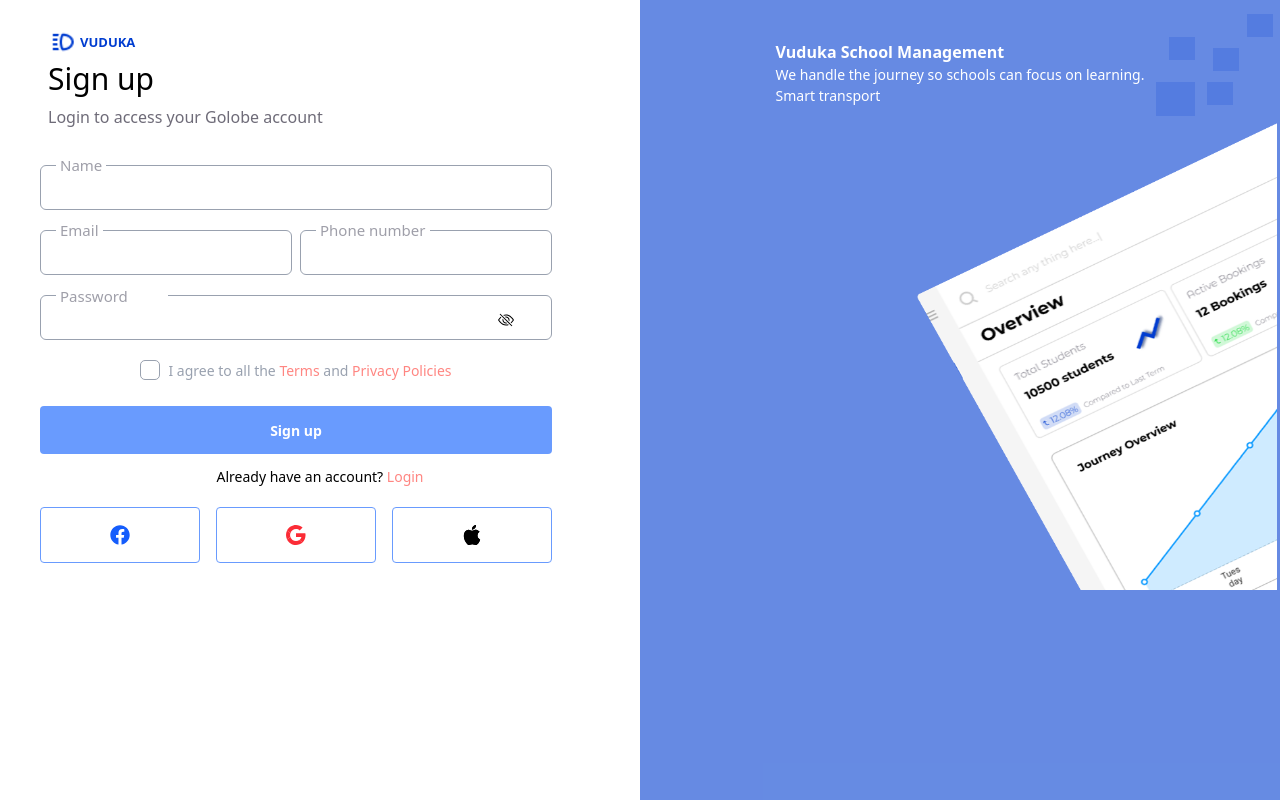
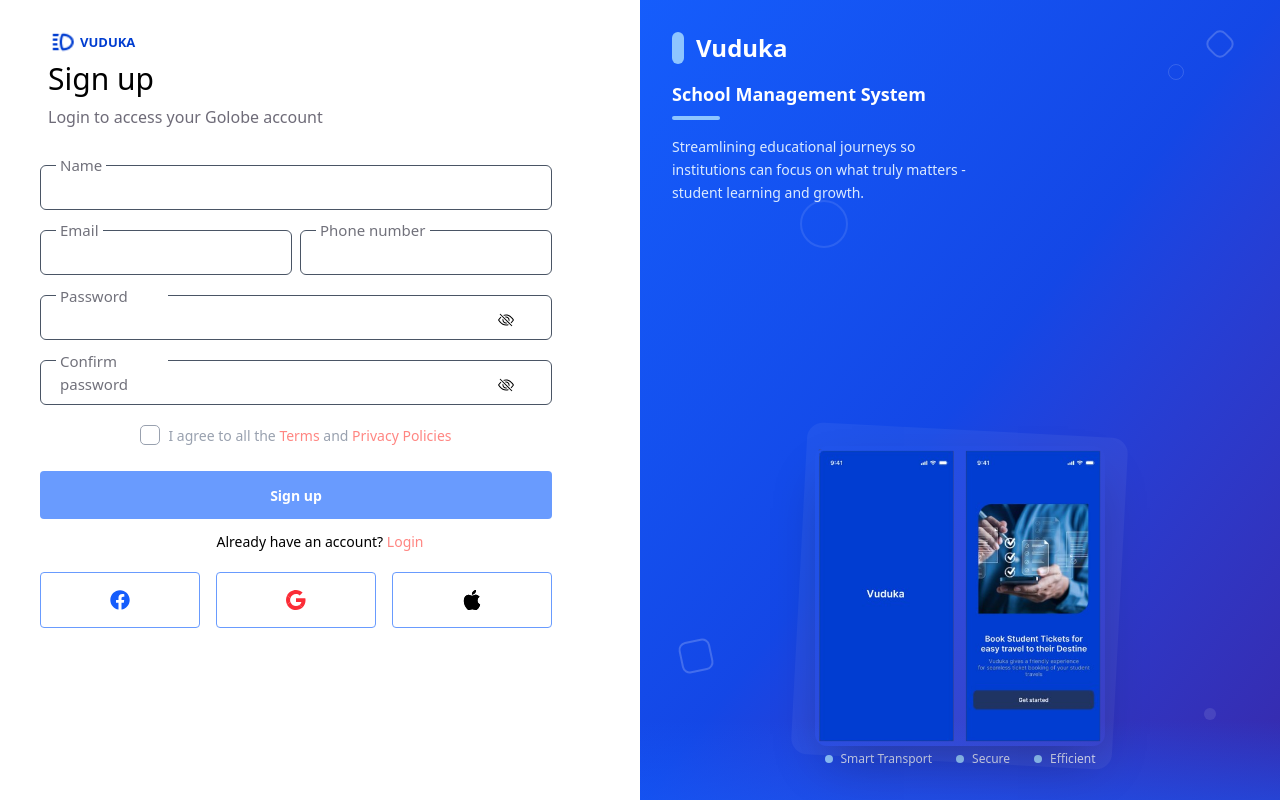
Before and after one commit to ETIX-Enterprise/SchoolFront, a React (Vite) app: page /Signup in a window 1280 px wide. Built offline with nearby package versions, Linux system fonts and the light colour scheme.

Commit message:
Refining the auth design

```diff
--- a/src/Auth/Login.tsx
+++ b/src/Auth/Login.tsx
@@ -139,28 +139,68 @@
         </div>
       </div>
       {/* aside description */}
-      <div className="w-1/2 sm:block hidden h-full p-5 bg-[#003DD099] ">
-            <div className="flex">
-        <div className="bg-[#003DD02E] w-[26px] h-[23px] absolute top-[14px] left-[1247px]"></div>
-        <div className="bg-[#003DD02E] w-[26px] h-[23px] absolute top-[37px] left-[1169px]"></div>
-        <div className="bg-[#003DD02E] w-[39px] h-[34px] absolute top-[82px] left-[1156px]"></div>
-        <div className="bg-[#003DD02E] w-[26px] h-[23px] absolute top-[82px] left-[1207px]"></div>
-        <div className="bg-[#003DD02E] w-[26px] h-[23px] absolute top-[48px] left-[1213px]"></div>
+<div className="w-1/2 sm:block hidden h-full p-8 bg-gradient-to-br from-blue-600 via-blue-700 to-indigo-800 relative overflow-hidden">
+  {/* Modern Decorative Elements */}
+  <div className="absolute inset-0">
+    <div className="absolute top-8 right-12 w-6 h-6 border-2 border-white/20 rounded-lg transform rotate-45"></div>
+    <div className="absolute top-16 right-24 w-4 h-4 border border-white/15 rounded-full"></div>
+    <div className="absolute bottom-32 left-10 w-8 h-8 border-2 border-white/20 rounded-lg transform -rotate-12"></div>
+    <div className="absolute bottom-20 right-16 w-3 h-3 bg-white/10 rounded-full"></div>
+    <div className="absolute top-1/4 left-1/4 w-12 h-12 border-2 border-white/10 rounded-full"></div>
+  </div>
+
+  {/* Content Container */}
+  <div className="relative z-10 h-full flex flex-col">
+    {/* Header Section */}
+    <div className="text-left mb-12">
+      <div className="flex items-center space-x-3 mb-4">
+        <div className="w-3 h-8 bg-blue-300 rounded-full"></div>
+        <h1 className="text-2xl font-bold text-white">Vuduka</h1>
       </div>
-      <div className="">
-        <div className="p-5 flex justify-center">
-          <div className="">
-          <h1 className='text-white text-[16px]  font-bold'>Vuduka School Management</h1>
-          <p className='font-normal text-[14px] text-white'>
-            We handle the journey so schools can focus on learning.
-            <br/>
-            Smart transport
-          </p>
+      <p className="text-white text-lg font-semibold mb-2">
+        School Management System
+      </p>
+      <div className="w-12 h-1 bg-blue-300 rounded-full mb-4"></div>
+      <p className="text-blue-100 text-sm leading-relaxed max-w-xs">
+        Streamlining educational journeys so institutions can focus
+        on what truly matters - student learning and growth.
+      </p>
+    </div>
+
+    {/* Image Section */}
+    <div className="flex-1 flex items-end justify-center">
+      <div className="relative">
+        <div className="absolute -inset-4 bg-white/5 rounded-2xl transform rotate-3"></div>
+        <img
+          src={landing}
+          alt="School Management Dashboard Preview"
+          className="relative w-full max-w-sm sm:h-[300px] h-auto rounded-xl shadow-2xl transform hover:scale-105 transition-transform duration-300"
+        />
+      </div>
+    </div>
+
+    {/* Feature Highlights */}
+    <div className="mt-1 flex justify-center">
+      <div className="flex items-center space-x-6 text-white/80">
+        <div className="flex items-center space-x-2">
+          <div className="w-2 h-2 bg-blue-300 rounded-full"></div>
+          <span className="text-[12px] font-medium">Smart Transport</span>
         </div>
+        <div className="flex items-center space-x-2">
+          <div className="w-2 h-2 bg-blue-300 rounded-full"></div>
+          <span className="text-[12px] font-medium">Secure</span>
         </div>
-        <img src={landing} alt="landing" className='absolute top-[120px] left-[917px] w-[360px] h-[470px]' />
+        <div className="flex items-center space-x-2">
+          <div className="w-2 h-2 bg-blue-300 rounded-full"></div>
+          <span className="text-[12px]  font-medium">Efficient</span>
+        </div>
       </div>
-      </div>
+    </div>
+  </div>
+
+  {/* Bottom Gradient Overlay */}
+  <div className="absolute bottom-0 left-0 right-0 h-20 bg-gradient-to-t from-blue-600/50 to-transparent"></div>
+</div>
     </div>
   )
 }
--- a/src/Auth/Signup.tsx
+++ b/src/Auth/Signup.tsx
@@ -13,8 +13,9 @@
    //form data
    const [email , setEmail] = useState<string>("")
    const [name , setName] = useState<string>("")
-   const [phoneNumber , setPhoneNumber] = useState<number>(0)
+   const [phoneNumber , setPhoneNumber] = useState<string>()
    const [password , setPassowrd] = useState<string>("")
+   const [confirmPassword  , setConfirmPassword] = useState<string>()
    const [rememberMe , setRememberMe] = useState<boolean>(false)
    //track the password
    const [isPasswordShown , setIsPasswordShown] = useState<boolean>(false)
@@ -48,7 +49,7 @@
   return (
     <div className='w-full sm:flex h-screen'>
       {/* login form  */}
-      <div className="sm:w-1/2 w-full flex-1 space-y-2 h-full py-5 px-10">
+      <div className="sm:w-1/2 w-full flex-1 overflow-auto space-y-2 h-full py-5 px-10">
              <header className='p-2'>
             <span className='flex'>
                 <img src={logo} className='w-7 mr-1 h-7' />
@@ -59,7 +60,7 @@
         <p className='text-[16px] text-[#2F2B3DB2] '>Login to access your Golobe account</p>
        </div>
         </header>
-        <div className="mt-7">
+        <div className="mt-7 ">
           <form action="" onSubmit={handleSubmit} method="post">
 
             {/** name input */}
@@ -70,13 +71,13 @@
         type="text"
         value={name}
         onChange={(e)=> setName(e.target.value)}
-        className="peer sm:w-[512px] sm:h-[45px] w-full border border-gray-400 text-zinc-600 text-[14px] font-medium rounded-md p-4 pt-6 focus:outline-none focus:ring-1 focus:ring-gray-500"
+        className="peer sm:w-[512px] sm:h-[45px] w-full border border-gray-600 text-zinc-600 text-[14px] font-medium rounded-md p-4 pt-6 focus:outline-none focus:ring-1 focus:ring-gray-500"
         placeholder=" "
       />
       <label
         htmlFor="email"
-        className="absolute text-gray-500 text-sm top-2 left-4 bg-white px-1 transition-all duration-200
-                   peer-placeholder-shown:top-[-10px]  peer-placeholder-shown:text-[15px] peer-placeholder-shown:text-zinc-400
+        className="absolute text-gray-700 text-sm top-2 left-4 bg-white px-1 transition-all duration-200
+                   peer-placeholder-shown:top-[-10px]  peer-placeholder-shown:text-[15px] peer-placeholder-shown:text-zinc-500
                    peer-focus:top-[-10px] peer-focus:text-sm peer-focus:text-gray-700"
       >
        Name
@@ -90,13 +91,13 @@
         type="text"
         value={email}
         onChange={(e)=> setEmail(e.target.value)}
-        className="peer  sm:h-[45px] w-full border border-gray-400 text-zinc-600 text-[14px] font-medium rounded-md p-4 pt-6 focus:outline-none focus:ring-1 focus:ring-gray-500"
+        className="peer  sm:h-[45px] w-full border border-gray-600 text-zinc-600 text-[14px] font-medium rounded-md p-4 pt-6 focus:outline-none focus:ring-1 focus:ring-gray-500"
         placeholder=" "
       />
       <label
         htmlFor="email"
-        className="absolute text-gray-500 text-sm top-2 left-4 bg-white px-1 transition-all duration-200
-                   peer-placeholder-shown:top-[-10px]  peer-placeholder-shown:text-[15px] peer-placeholder-shown:text-zinc-400
+        className="absolute text-gray-700 text-sm top-2 left-4 bg-white px-1 transition-all duration-200
+                   peer-placeholder-shown:top-[-10px]  peer-placeholder-shown:text-[15px] peer-placeholder-shown:text-zinc-500
                    peer-focus:top-[-10px] peer-focus:text-sm peer-focus:text-gray-700"
       >
        Email
@@ -105,16 +106,16 @@
     {/** phone number input */}
                     <div className="relative w-full max-w-md">
       <input
-        type="text"
-        value={email}
-        onChange={(e)=> setEmail(e.target.value)}
-        className="peer  sm:h-[45px] w-full border border-gray-400 text-zinc-600 text-[14px] font-medium rounded-md p-4 pt-6 focus:outline-none focus:ring-1 focus:ring-gray-500"
+        type='number'
+        value={phoneNumber}
+        onChange={(e)=> setPhoneNumber(e.target.value)}
+        className="peer  sm:h-[45px] w-full border border-gray-600 text-zinc-600 text-[14px] font-medium rounded-md p-4 pt-6 focus:outline-none focus:ring-1 focus:ring-gray-500"
         placeholder=" "
       />
       <label
         htmlFor="email"
-        className="absolute text-gray-500 text-sm top-2 left-4 bg-white px-1 transition-all duration-200
-                   peer-placeholder-shown:top-[-10px]  peer-placeholder-shown:text-[15px] peer-placeholder-shown:text-zinc-400
+        className="absolute text-gray-700 text-sm top-2 left-4 bg-white px-1 transition-all duration-200
+                   peer-placeholder-shown:top-[-10px]  peer-placeholder-shown:text-[15px] peer-placeholder-shown:text-zinc-500
                    peer-focus:top-[-10px] peer-focus:text-sm peer-focus:text-gray-700"
       >
        Phone number
@@ -129,16 +130,42 @@
         type={isPasswordShown ? "text" : "password"}
         value={password}
         onChange={(e)=> setPassowrd(e.target.value)}
-        className="peer sm:w-[512px] sm:h-[45px] w-full border border-gray-400 text-zinc-600 text-[14px] font-medium rounded-md p-4 pt-6 focus:outline-none focus:ring-1 focus:ring-gray-500"
+        className="peer sm:w-[512px] sm:h-[45px] w-full border border-gray-600 text-zinc-600 text-[14px] font-medium rounded-md p-4 pt-6 focus:outline-none focus:ring-1 focus:ring-gray-500"
         placeholder=" "
       />
       <label
         htmlFor="password"
-        className="absolute   w-28 h-5   text-gray-500 text-[13px] top-2 left-4 bg-white px-1 transition-all duration-200
-                   peer-placeholder-shown:top-[-10px] peer-placeholder-shown:text-[15px] peer-placeholder-shown:text-zinc-400
+        className="absolute   w-28 h-5   text-gray-700 text-[13px] top-2 left-4 bg-white px-1 transition-all duration-200
+                   peer-placeholder-shown:top-[-10px] peer-placeholder-shown:text-[15px] peer-placeholder-shown:text-zinc-500
                    peer-focus:top-[-10px] peer-focus:text-sm peer-focus:text-gray-700"
       >
       <p className='w-32'>Password</p>
+
+      </label>
+            <span onClick={()=> setIsPasswordShown(prev => !prev)} className=" transition-all duration-700 cursor-pointer p-2 hover:bg-gray-200 rounded-full sm:absolute left-[450px] top-[9px]">
+        {isPasswordShown ? <BsEye  className='text-black w-4 h-4'/> :
+        <BsEyeSlash  className='text-black w-4 h-4'/>}
+      </span>
+
+    </div>
+
+    {/** confirm password input */}
+
+                    <div className="relative w-full max-w-md">
+      <input
+        type={isPasswordShown ? "text" : "password"}
+        value={confirmPassword}
+        onChange={(e)=> setConfirmPassword(e.target.value)}
+        className="peer sm:w-[512px] sm:h-[45px] w-full border border-gray-600 text-zinc-600 text-[14px] font-medium rounded-md p-4 pt-6 focus:outline-none focus:ring-1 focus:ring-gray-500"
+        placeholder=" "
+      />
+      <label
+        htmlFor="password"
+        className="absolute   w-28 h-5   text-gray-700 text-[13px] top-2 left-4 bg-white px-1 transition-all duration-200
+                   peer-placeholder-shown:top-[-10px] peer-placeholder-shown:text-[15px] peer-placeholder-shown:text-zinc-500
+                   peer-focus:top-[-10px] peer-focus:text-sm peer-focus:text-gray-700"
+      >
+      <p className='w-32'>Confirm password</p>
 
       </label>
             <span onClick={()=> setIsPasswordShown(prev => !prev)} className=" transition-all duration-700 cursor-pointer p-2 hover:bg-gray-200 rounded-full sm:absolute left-[450px] top-[9px]">
@@ -177,28 +204,68 @@
         </div>
       </div>
       {/* aside description */}
-      <div className="w-1/2 sm:block hidden h-full p-5 bg-[#003DD099] ">
-            <div className="flex">
-        <div className="bg-[#003DD02E] w-[26px] h-[23px] absolute top-[14px] left-[1247px]"></div>
-        <div className="bg-[#003DD02E] w-[26px] h-[23px] absolute top-[37px] left-[1169px]"></div>
-        <div className="bg-[#003DD02E] w-[39px] h-[34px] absolute top-[82px] left-[1156px]"></div>
-        <div className="bg-[#003DD02E] w-[26px] h-[23px] absolute top-[82px] left-[1207px]"></div>
-        <div className="bg-[#003DD02E] w-[26px] h-[23px] absolute top-[48px] left-[1213px]"></div>
+<div className="w-1/2 sm:block hidden h-full p-8 bg-gradient-to-br from-blue-600 via-blue-700 to-indigo-800 relative overflow-hidden">
+  {/* Modern Decorative Elements */}
+  <div className="absolute inset-0">
+    <div className="absolute top-8 right-12 w-6 h-6 border-2 border-white/20 rounded-lg transform rotate-45"></div>
+    <div className="absolute top-16 right-24 w-4 h-4 border border-white/15 rounded-full"></div>
+    <div className="absolute bottom-32 left-10 w-8 h-8 border-2 border-white/20 rounded-lg transform -rotate-12"></div>
+    <div className="absolute bottom-20 right-16 w-3 h-3 bg-white/10 rounded-full"></div>
+    <div className="absolute top-1/4 left-1/4 w-12 h-12 border-2 border-white/10 rounded-full"></div>
+  </div>
+
+  {/* Content Container */}
+  <div className="relative z-10 h-full flex flex-col">
+    {/* Header Section */}
+    <div className="text-left mb-12">
+      <div className="flex items-center space-x-3 mb-4">
+        <div className="w-3 h-8 bg-blue-300 rounded-full"></div>
+        <h1 className="text-2xl font-bold text-white">Vuduka</h1>
       </div>
-      <div className="">
-        <div className="p-5 flex justify-center">
-          <div className="">
-          <h1 className='text-white text-[16px]  font-bold'>Vuduka School Management</h1>
-          <p className='font-normal text-[14px] text-white'>
-            We handle the journey so schools can focus on learning.
-            <br/>
-            Smart transport
-          </p>
+      <p className="text-white text-lg font-semibold mb-2">
+        School Management System
+      </p>
+      <div className="w-12 h-1 bg-blue-300 rounded-full mb-4"></div>
+      <p className="text-blue-100 text-sm leading-relaxed max-w-xs">
+        Streamlining educational journeys so institutions can focus
+        on what truly matters - student learning and growth.
+      </p>
+    </div>
+
+    {/* Image Section */}
+    <div className="flex-1 flex items-end justify-center">
+      <div className="relative">
+        <div className="absolute -inset-4 bg-white/5 rounded-2xl transform rotate-3"></div>
+        <img
+          src={landing}
+          alt="School Management Dashboard Preview"
+          className="relative w-full max-w-sm sm:h-[300px] h-auto rounded-xl shadow-2xl transform hover:scale-105 transition-transform duration-300"
+        />
+      </div>
+    </div>
+
+    {/* Feature Highlights */}
+    <div className="mt-1 flex justify-center">
+      <div className="flex items-center space-x-6 text-white/80">
+        <div className="flex items-center space-x-2">
+          <div className="w-2 h-2 bg-blue-300 rounded-full"></div>
+          <span className="text-[12px] font-medium">Smart Transport</span>
         </div>
+        <div className="flex items-center space-x-2">
+          <div className="w-2 h-2 bg-blue-300 rounded-full"></div>
+          <span className="text-[12px] font-medium">Secure</span>
         </div>
-        <img src={landing} alt="landing" className='absolute top-[120px] left-[917px] w-[360px] h-[470px]' />
+        <div className="flex items-center space-x-2">
+          <div className="w-2 h-2 bg-blue-300 rounded-full"></div>
+          <span className="text-[12px] font-medium">Efficient</span>
+        </div>
       </div>
-      </div>
+    </div>
+  </div>
+
+  {/* Bottom Gradient Overlay */}
+  <div className="absolute bottom-0 left-0 right-0 h-20 bg-gradient-to-t from-blue-600/50 to-transparent"></div>
+</div>
     </div>
   )
 }
--- a/src/components/Landing.tsx
+++ b/src/components/Landing.tsx
@@ -1,46 +1,71 @@
-import React, { useEffect, useState } from 'react'
+import React, { useEffect, useState } from 'react';
 import Login from '../Auth/Login';
-import Typin from './typin';
-import typing from "../assets/lottie/loading.json"
-
+import Spinner from './spinner';
 
 function Landing() {
-  const [isActive , setIsActive] = useState(true);
-  useEffect(()=>{
-    const activeIndex = setInterval(()=> {
-      setIsActive(false)
-    }, 1500)
+  const [isActive, setIsActive] = useState(true);
 
-    return ()=>{
-      clearInterval(activeIndex)
-    }
-  } ,[])
+  useEffect(() => {
+    const timer = setTimeout(() => {
+      setIsActive(false);
+    }, 1500);
+
+    return () => clearTimeout(timer);
+  }, []);
+
   return (
     <>
-    { isActive ?
-    (
-    <div className='w-full h-screen bg-gradient-to-r  from-[#003DD099] to-[#003DD099] flex p-5 justify-center'>
-      {/* Decoration elements */}
-      <div className="flex">
-        <div className="bg-[#003DD02E] w-[26px] h-[23px] absolute top-[14px] left-[1247px]"></div>
-        <div className="bg-[#003DD02E] w-[26px] h-[23px] absolute top-[37px] left-[1169px]"></div>
-        <div className="bg-[#003DD02E] w-[39px] h-[34px] absolute top-[82px] left-[1156px]"></div>
-        <div className="bg-[#003DD02E] w-[26px] h-[23px] absolute top-[82px] left-[1207px]"></div>
-        <div className="bg-[#003DD02E] w-[26px] h-[23px] absolute top-[48px] left-[1213px]"></div>
-      </div>
-      <div className="flex justify-center items-center mt-10 sm:h-[350px]">
-        <div className="">
-         <p className='text-white text-center  text-[20px] font-bold'>Vuduka School Management</p>
-         <p className='text-blue-100 text-center mt-1  text-[15px]  font-medium  '>We handle journeis that you can focus on studies </p>
-         <div className="p-5 ml-10 mt-5">
-          <Typin data={typing} width={200} height={200}  />
-         </div>
-         </div>
-         </div>
-    </div>)
-    : <Login />
-    }
-  </>)
+      {isActive ? (
+        <div className="min-h-screen bg-gradient-to-br from-blue-600 via-blue-700 to-indigo-800 flex items-center justify-center p-6">
+          {/* Main Content Container */}
+          <div className="text-center max-w-md mx-auto">
+            {/* Logo/Title Section */}
+            <div className="mb-8">
+              <h1 className="text-4xl font-bold text-white mb-3">
+                Vuduka
+              </h1>
+              <div className="w-20 h-1 bg-blue-300 mx-auto mb-4 rounded-full"></div>
+              <p className="text-xl font-semibold text-white mb-2">
+                School Management
+              </p>
+              <p className="text-blue-100 text-sm leading-relaxed">
+                Streamlining educational journeys so you can focus on what matters most
+              </p>
+            </div>
+
+            {/* Loading Section */}
+            <div className="flex flex-col items-center justify-center space-y-4">
+              <div className="flex items-center justify-center space-x-3">
+                <Spinner />
+                <span className="text-white font-medium text-sm">Initializing System</span>
+              </div>
+
+            </div>
+
+            {/* Decorative Elements */}
+            <div className="absolute top-10 right-10 opacity-20">
+              <div className="w-8 h-8 border-2 border-white rounded-lg transform rotate-12"></div>
+            </div>
+            <div className="absolute bottom-16 left-10 opacity-20">
+              <div className="w-6 h-6 border-2 border-white rounded-full"></div>
+            </div>
+            <div className="absolute top-20 left-20 opacity-15">
+              <div className="w-12 h-12 border-2 border-white rounded-lg transform -rotate-6"></div>
+            </div>
+          </div>
+
+          {/* Footer */}
+          <div className="absolute bottom-6 left-0 right-0 text-center">
+            <p className="text-blue-200 text-xs font-light">
+              Secure • Reliable • Efficient
+            </p>
+          </div>
+        </div>
+      ) : (
+        <Login />)
+      }
+    </>
+  );
 }
 
-export default Landing
+export default Landing;
--- /dev/null
+++ b/src/components/spinner.tsx
@@ -0,0 +1,11 @@
+import React from 'react'
+
+function Spinner() {
+  return (
+    <div className="flex justify-center">
+<div className="w-8 h-8 border-t-transparent  border-2 border-white animate-spin rounded-2xl"></div>
+    </div>
+  )
+}
+
+export default Spinner
--- a/src/components/typin.tsx
+++ b/src/components/typin.tsx
@@ -10,7 +10,7 @@
 function Typin({data , width , height} : propsTypes) {
   return (
     <>
-    <Lottie  animationData={data} className={`w-[${width}px] h-[${height}px]`}  loop={true} />
+    <Lottie  animationData={data} className={`w-[200px] h-[200px]`}  loop={true} />
     </>
   )
 }
```
Also changed, not shown: public/images/dash-removebg-preview.png (deleted), public/images/landing.png.
